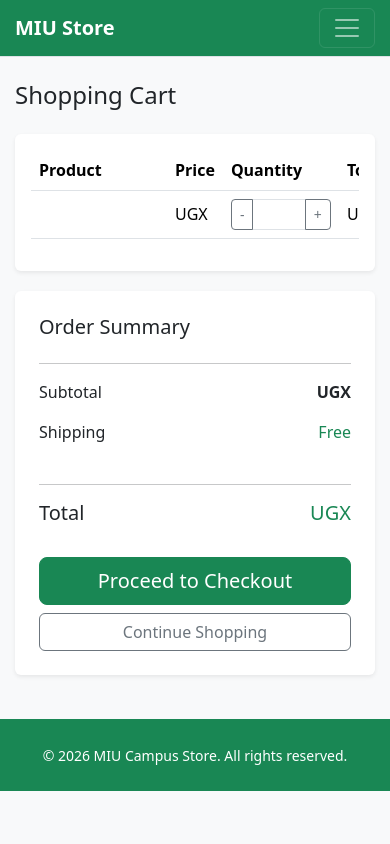
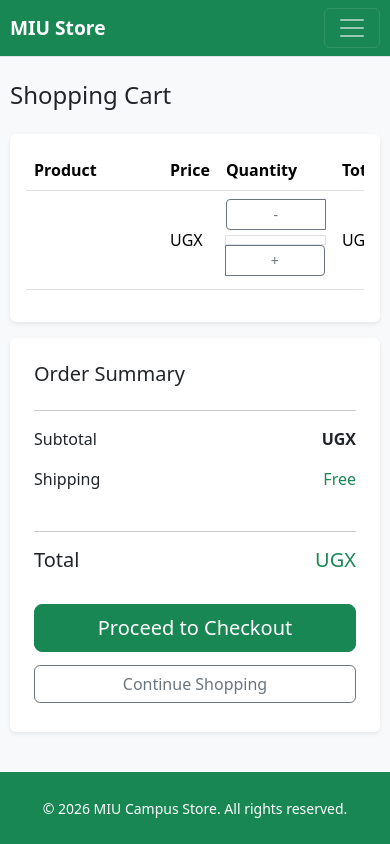
Before and after one commit to FrancoJame/miu-campus-store, a Django app: template core/templates/core/cart.html in a window 390 px wide. Run offline with Django 5.2, Linux system fonts and the light colour scheme; the template is opened without the code that fills it: values that come from a table or form of the project are taken from there, others are empty; data comes from the database, SQL or seed files in the repository; parts of the project's set-up code (start-up, migrations or seed data) failed here and were passed over; some libraries are stand-ins or nearby versions.

Commit message:
Add files via upload

```diff
--- a/core/templates/core/base.html
+++ b/core/templates/core/base.html
@@ -2,6 +2,7 @@
 {% load django_bootstrap5 %}
 <!DOCTYPE html>
 <html lang="en">
+
 <head>
     <meta charset="UTF-8">
     <meta name="viewport" content="width=device-width, initial-scale=1.0">
@@ -11,74 +12,93 @@
         body {
             background-color: #f8f9fa;
         }
+
         .navbar-brand {
             font-weight: bold;
             color: white !important;
         }
+
         .card {
             border: none;
             box-shadow: 0 0.125rem 0.25rem rgba(0, 0, 0, 0.075);
             transition: transform 0.2s;
         }
+
         .card:hover {
             transform: translateY(-5px);
         }
+
         .dashboard-card {
             border-left: 4px solid #198754;
         }
+
         .btn-primary {
             background-color: #198754;
             border-color: #198754;
         }
+
         .btn-primary:hover {
             background-color: #157347;
             border-color: #146c43;
         }
+
         .text-primary {
             color: #198754 !important;
         }
+
         .bg-primary {
             background-color: #198754 !important;
         }
+
         .border-primary {
             border-color: #198754 !important;
         }
+
         .btn-outline-primary {
             color: #198754;
             border-color: #198754;
         }
+
         .btn-outline-primary:hover {
             background-color: #198754;
             border-color: #198754;
             color: white;
         }
 
-        /* Mobile Responsiveness Improvements */
-        @media (max-width: 768px) {
-            .container {
-                padding-left: 15px;
-                padding-right: 15px;
-            }
-            .dashboard-card {
-                margin-bottom: 15px;
-            }
-            h2 {
-                font-size: 1.5rem;
-            }
-            .table-responsive {
-                border: 0;
-            }
-            .card {
-                margin-bottom: 20px;
-            }
+        /* Enhanced Mobile Responsiveness */
+        @media (max-width: 991.98px) {
+            .navbar-brand { font-size: 1.2rem; }
+            .container { padding-left: 10px; padding-right: 10px; }
+            .card { margin-bottom: 1rem; }
+            .btn { width: 100%; margin-bottom: 5px; } /* Stack buttons on mobile */
+            .input-group { flex-wrap: wrap; }
         }
 
-        /* Responsive Table Helper */
-        .table-responsive-stack .table {
+        @media (max-width: 767.98px) {
+            h1, .h1 { font-size: 1.75rem; }
+            h2, .h2 { font-size: 1.5rem; }
+            h3, .h3 { font-size: 1.25rem; }
+            .display-4 { font-size: 2.5rem; }
+
+            /* Force tables to be responsive */
+            .table-responsive {
+                display: block;
+                width: 100%;
+                overflow-x: auto;
+                -webkit-overflow-scrolling: touch;
+            }
+
+            /* Adjust padding for small screens */
+            .py-4 { padding-top: 1.5rem !important; padding-bottom: 1.5rem !important; }
+        }
+
+        body {
+            overflow-x: hidden;
             width: 100%;
         }
     </style>
 </head>
+
 <body>
     <nav class="navbar navbar-expand-lg navbar-dark bg-success border-bottom sticky-top">
         <div class="container">
@@ -101,16 +121,20 @@
                     {% if user.is_authenticated %}
                     <li class="nav-item">
                         <a class="nav-link" href="{% url 'cart_detail' %}">
-                                Cart <span class="badge bg-white text-success" id="cart-count">{% if user.cart %}{{ user.cart.items.count }}{% else %}0{% endif %}</span>
+                            Cart <span class="badge bg-white text-success" id="cart-count">{% if user.cart %}{{
+                                user.cart.items.count }}{% else %}0{% endif %}</span>
                         </a>
                     </li>
                     <li class="nav-item dropdown">
-                            <a class="nav-link dropdown-toggle" href="#" id="userDropdown" role="button" data-bs-toggle="dropdown">
+                        <a class="nav-link dropdown-toggle" href="#" id="userDropdown" role="button"
+                            data-bs-toggle="dropdown">
                             {{ user.username }} ({{ user.get_role_display }})
                         </a>
                         <ul class="dropdown-menu dropdown-menu-end">
                             <li><a class="dropdown-item" href="{% url 'profile' %}">Profile</a></li>
-                                <li><hr class="dropdown-divider"></li>
+                            <li>
+                                <hr class="dropdown-divider">
+                            </li>
                             <li>
                                 <form action="{% url 'logout' %}" method="post">
                                     {% csrf_token %}
@@ -146,4 +170,5 @@
     {% bootstrap_javascript %}
     {% block extra_js %}{% endblock %}
 </body>
+
 </html>
```
Lines whose indentation alone changed are shown as unchanged.
